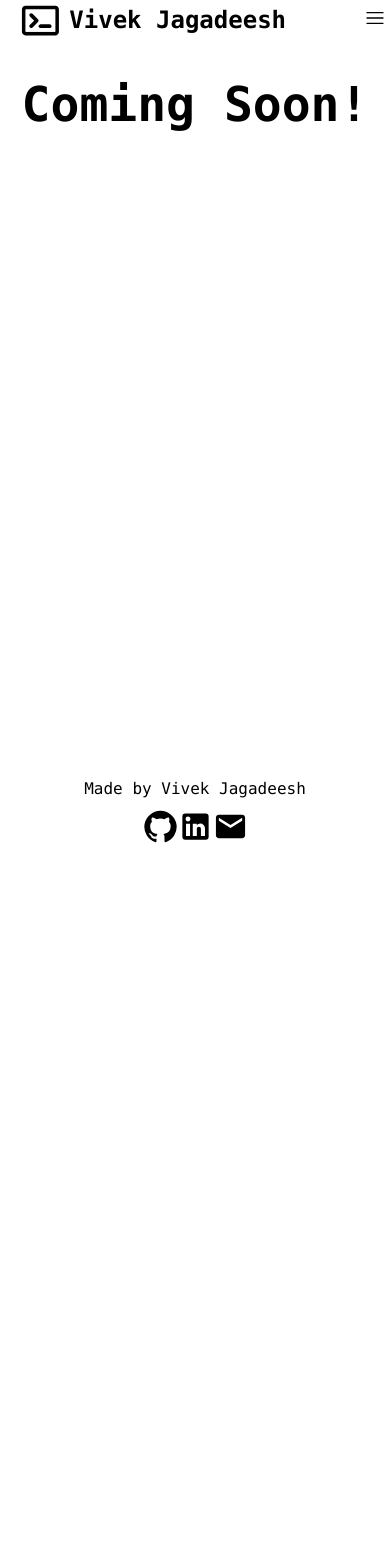
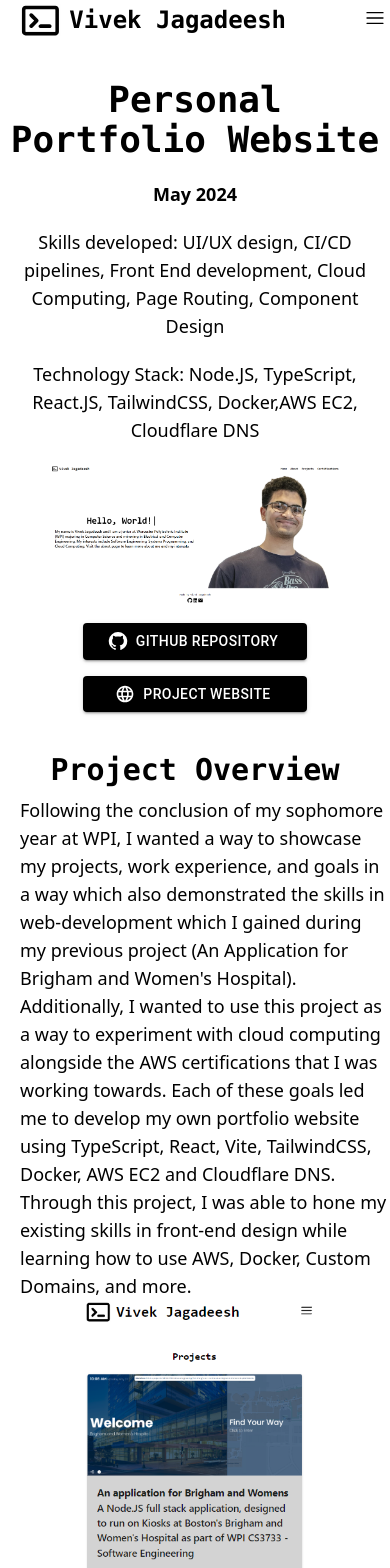
Before and after one commit to vivekjag1/portfolioWebsite, a React (Vite) app: page /portfolio in a window 390 px wide. Shown: the top 1568 px of the page. Before the commit the page ends 844 px from the top, so only its background shows below. Built offline with nearby package versions, Linux system fonts and the light colour scheme.

Commit message:
adding section for portfolio website

```diff
--- a/src/App.tsx
+++ b/src/App.tsx
@@ -25,7 +25,6 @@ function App(){
         <Route path = "/BWHCS3733" element = {<SoftEngProject/>}/>
         <Route path = "/programmingPearls" element = {<ProgrammingPearls/>}/>
         <Route path = "/portfolio" element = {<PortfolioProject/>}/>
-
       </Routes>
       </div>
       <Footer/>
--- a/src/routes/PortfolioProject.tsx
+++ b/src/routes/PortfolioProject.tsx
@@ -1,5 +1,131 @@
+import portfolioHeroPage from "../assets/portfolioHero.png"
+import Button from "@mui/material/Button";
+import GitHubIcon from "@mui/icons-material/GitHub";
+import LanguageIcon from "@mui/icons-material/Language";
+import {Stack} from "@mui/material";
+import vivekAboutSection from "../assets/vivekAboutSection.png";
+import mobileUI from "../assets/mobileUI.png"
+
+
 export default function PortfolioProject(){
   return(
-    <div className="text-5xl font-bold font-mono mt-20 text-center">Coming Soon!</div>
+    <div className="mt-20 text-center">
+      <h1 className="mb-5 text-4xl font-bold font-mono">Personal Portfolio Website</h1>
+      <h2 className="mb-5 text-lg font-semibold">May 2024</h2>
+      <h3 className="mb-5 text-lg ">Skills developed: UI/UX design, CI/CD pipelines, Front End development, Cloud
+        Computing, Page Routing, Component Design </h3>
+      <h3 className="mb-5 text-lg ">Technology Stack: Node.JS, TypeScript, React.JS, TailwindCSS, Docker,AWS EC2,
+        Cloudflare
+        DNS</h3>
+      <img src={portfolioHeroPage} alt="Software Engineering Team O Final Project"
+           className="w-3/4 mx-auto max-w-[70rem] max-h-full"/>
+      <div className="hidden md:flex justify-center">
+        <Stack spacing={2} direction="row" className="items-center mt-5">
+          <Button href="https://github.com/vivekjag1/portfolioWebsite" target="_blank" variant="contained"
+                  startIcon={<GitHubIcon/>}
+                  sx={{"&.MuiButtonBase-root:hover": {backgroundColor: "black"}, width: "14rem", bgcolor: 'black'}}
+                  className="mr-4 hover:bg-black"> GitHub Repository</Button>
+          <Button variant="contained" className=" text-white mx-auto" href="https://vivekjagadeesh.com" target="_blank"
+                  startIcon={<LanguageIcon/>} sx={{
+            "&.MuiButtonBase-root:hover": {backgroundColor: "black"},
+            width: "14rem",
+            bgcolor: 'black'
+          }}> Project Website</Button>
+        </Stack>
+      </div>
+      <div className="md:hidden sm:flex">
+        <div className="flex justify-center">
+          <Stack spacing={2} direction="column" className="items-center mt-5">
+            <Button href="https://github.com/vivekjag1/portfolioWebsite" target="_blank" variant="contained"
+                    startIcon={<GitHubIcon/>}
+                    sx={{"&.MuiButtonBase-root:hover": {backgroundColor: "black"}, width: "14rem", bgcolor: 'black'}}
+                    className="mr-4 hover:bg-black"> GitHub Repository</Button>
+            <Button variant="contained" className=" text-white mx-auto" href="https://vivekjagadeesh.com"
+                    target="_blank"
+                    startIcon={<LanguageIcon/>} sx={{
+              "&.MuiButtonBase-root:hover": {backgroundColor: "black"},
+              width: "14rem",
+              bgcolor: 'black'
+            }}> Project Website</Button>
+          </Stack>
+        </div>
+      </div>
+      <h1 className="mb-2 mt-10 text-3xl font-bold font-mono">Project Overview</h1>
+      <div className="flex flex-row items-center justify-center">
+        <p className="text-lg text-left md:w-1/2 ml-5 ">
+          Following the conclusion of my sophomore year at WPI, I wanted a way to showcase my projects, work experience,
+          and goals in a way which also demonstrated the skills in web-development which I gained during
+          my previous project (An Application for Brigham and Women's Hospital).
+          Additionally, I wanted to use this project as a way to experiment with cloud computing alongside the AWS
+          certifications that I was working towards.
+          Each of these goals led me to develop my own portfolio website using TypeScript, React, Vite, TailwindCSS,
+          Docker, AWS EC2 and Cloudflare DNS.
+          Through this project, I was able to hone my existing skills in front-end design while learning how to use AWS,
+          Docker, Custom Domains, and more.
+        </p>
+      </div>
+      <img src={mobileUI} alt="Changes to the pathfinding page"
+           className="w-3/4 mx-auto max-w-[15rem] max-h-full"/>
+      <h3 className="text-lg text-gray-400 mt-2"> The text, images, NavBar, and Footer are all responsive, and change to
+        ensure the website looks attractive on all devices, regardless of size. </h3>
+
+
+      <h1 className="mb-2 mt-10 text-3xl font-bold font-mono">The Technology Stack</h1>
+      <div className="flex flex-row items-center justify-center">
+        <p className="text-lg text-left md:w-1/2 ml-5">
+          This portfolio website was built using ReactJS and Vite as the front-end framework. While designing the
+          technology stack for this project,
+          I debated using static HTML instead, however settled on React due to its integration with TypeScript, which
+          allowed me to develop the website in a more programmatic environment.
+          Additionally, I used TailwindCss for inline styling while developing this website. This was an easy choice, as
+          I found the ability to style elements quickly greatly decreased my development time and made it easier to
+          implement the desired user experience.
+          The last major component of the technology stack relates to how the website is hosted.
+          While there are many web-hosting services, I chose to use AWS as I was pursuing AWS certifications at the
+          time, and wanted a way to experiment with cloud computing while developing this project.
+          Furthermore, using AWS also gave me the opportunity to learn how to use Docker, as the application was build
+          locally, containerized, and then run on EC2 using Docker.
+          Over the course of the project, I wrote a Dockerfile, and created a CI/CD pipeline which allowed me to safely
+          deploy the application by simply running 2 shell scripts.
+          Finally, while AWS EC2 does provide an IPV4 url, I wanted to ensure this project felt unique to me, so I set
+          up a custom domain with Cloudflare to further personalize the application. This also allowed me to obtain an
+          SSL certificate and DDOS protection for the website.
+        </p>
+      </div>
+      <img src={vivekAboutSection} alt="The about section of the website with a graphical resume"
+           className="w-3/4 mx-auto max-w-[70rem] max-h-full"/>
+      <h3 className="text-lg text-gray-400 mt-2">One of the most interesting pages to design was the about page, which
+        contains a graphical resume</h3>
+      <h1 className="mb-2 mt-10 text-3xl font-bold font-mono">Results</h1>
+      <div className="flex flex-row items-center justify-center">
+        <p className="text-lg text-left md:w-1/2 ml-5">
+          Reflecting on this project, I feel significantly more confident in my skills as a full stack developer than
+          when I started.
+          While I came into this project with a good amount of front-end skills, the opportunity to work on a React
+          project individually allowed me to learn more about web design, responsive design, and UI/UX.
+          <br></br>
+          <br></br>
+          In addition to using this project to further my skills as a developer, I learned a lot about cloud computing,
+          Docker,configuring a custom domain, and deploying on AWS.
+          <br></br>
+          <br></br>
+          Over the course of this project, I developed new ways to interact with each of these, and developed a refined
+          process for building and deploying my application to vivekjagadeesh.com through AWS EC2.
+          <br></br>
+          <br></br>
+          The most challenging part of designing this website was ensuring that it scaled properly on mobile devices, including tablets and phones.
+          In order to ensure that the website was responsive, I utilized TailwindCss classes to create column-based layouts on larger devices, and row-based layout on mobile devices, which ensured that all of the website content fit on each screen size.
+
+          Additionally, I found AWS deployment to be quite challenging while I was still getting my footing with Docker and AWS EC2.
+          I spent the first few days of this project experimenting with the React+Vite starter code, and getting it deploy to AWS and my custom domain.
+          During this portion of the project, I was able to understand how various AWS services (including Route 53, and Elastic IP) would be crucial in the development of my website.
+          Furthermore I was able to develop a pipeline for AWS deployment which allowed me to quickly deploy my project to AWS during the development of this project.
+
+        </p>
+      </div>
+
+
+    </div>
+
   )
 }
--- a/src/routes/ProgrammingPearls.tsx
+++ b/src/routes/ProgrammingPearls.tsx
@@ -1,5 +1,13 @@
 export default function ProgrammingPearls(){
   return(
-    <div className="text-5xl font-bold font-mono mt-20 text-center">Coming Soon!</div>
+    <div className="mt-20 text-center">
+      <h1 className="mb-5 text-4xl font-fold font-mono">Programming Pearls</h1>
+      <h2 className="mb-5 text-lg font-semibold">December 2023 - January 2024</h2>
+      <h3 className="mb-5 text-lg ">Skills developed: Object-Oriented Design, Algorithmic Design, Test-Automation,
+        Space/Time Complexity Tradeoffs, Performance Analysis, Version Control </h3>
+      <h3 className="mb-5 text-lg ">Technology Stack: Java, JetBrains IntelliJ, GitHub</h3>
+
+
+    </div>
   )
 }
--- a/src/routes/SoftEngProject.tsx
+++ b/src/routes/SoftEngProject.tsx
@@ -62,32 +62,35 @@ export default function SoftEngProject(){
       </div>
 
 
-      <h1 className="mb-2 mt-10 text-3xl font-bold font-mono">Overview</h1>
+      <h1 className="mb-2 mt-10 text-3xl font-bold font-mono">Project Overview</h1>
       <div className="flex flex-row items-center justify-center">
         <p className="text-lg text-left md:w-1/2 ml-5 ">
-          During the spring semester of the 2023-2024 academic year, I served as an assistant lead developer on a team
-          of 9 other Computer Science majors as we developed an application for Brigham and Women's hospital as a part
+          During the spring semester of the 2023-2024 academic year, I served as an assistant lead software engineer on a team
+          of 9 other students as we developed an application for Brigham and Women's hospital as a part
           of WPI CS3733 - Software Engineering with Professor Wilson Wong.
           Our application was developed over the course of five agile sprints, each lasting for one week and concluding
           with a presentation and technology demonstration. While I began the project as a backend developer, I quickly
-          moved to be a full-stack developer and made significant contributions across the technology stack.
+          became a full-stack developer and made significant contributions to all components of our project.
         </p>
       </div>
       <h1 className="mb-2 mt-10 text-3xl font-bold font-mono">The Technology Stack</h1>
       <div className="flex flex-row items-center justify-center">
         <p className="text-lg text-left md:w-1/2 ml-5">
           The application is built on top of NodeJS, and the front end was developed using TypeScript and ReactJS. Over
-          the course of the project, we levered ReactJS to design 65 custom components, which allowed to us to take
+          the course of the project, we leveraged  ReactJS to design 65 custom components, which allowed to us to take
           advantage of code reuse and give our website a consistent team despite the fact that we had 10 developers
           working on it.
-          The application's backend was utilized ExpressJS, PrismaORM, and a PostgresSQL database.
+          The application's back end was utilized ExpressJS, PrismaORM, and a PostgresSQL database.
           Our backend was responsible for storing data related to the hospital map, users and service requests.
           Additionally, we utilized Auth0 to provide user authentication, role based access control, API protection, and
           auto-account creation/deletion upon employee creation and deletion by an admin user.
+
           Finally, we utilized AWS EC2 and RDS to host our application and database in the cloud, and configured AWS EC2
           to work with our custom domain (brighamwomens.com).
+
           We deployed to AWS following each iteration, and eventually developed a pipeline using docker-hub auto deploy
           with GitHub actions.
+
           This allowed us to easily deploy our application at the end of each iteration, and store a much larger volume
           of data than we would have been able to had we used a local PostgresSQL server.
         </p>
@@ -96,7 +99,7 @@ export default function SoftEngProject(){
            className="w-3/4 mx-auto max-w-[70rem] max-h-full"/>
       <h3 className="text-lg text-gray-400 mt-2"> Evolution of the Pathfinding page between from Iteration 1 to
         Iteration 5</h3>
-      <h1 className="mb-2 mt-10 text-3xl font-bold font-mono">My Experience and Contributions</h1>
+      <h1 className="mb-2 mt-10 text-3xl font-bold font-mono">My Contributions and Results</h1>
       <div className="flex flex-row items-center justify-center">
         <p className="text-lg text-left md:w-1/2 ml-5">
           At the beginning of this project, I worked almost exclusively on the back end of our application.
```
Also changed, not shown: src/routes/Projects.tsx (+3 -4 lines), src/assets/mobileUI.png (added), src/assets/vivekAboutSection.png (added).
